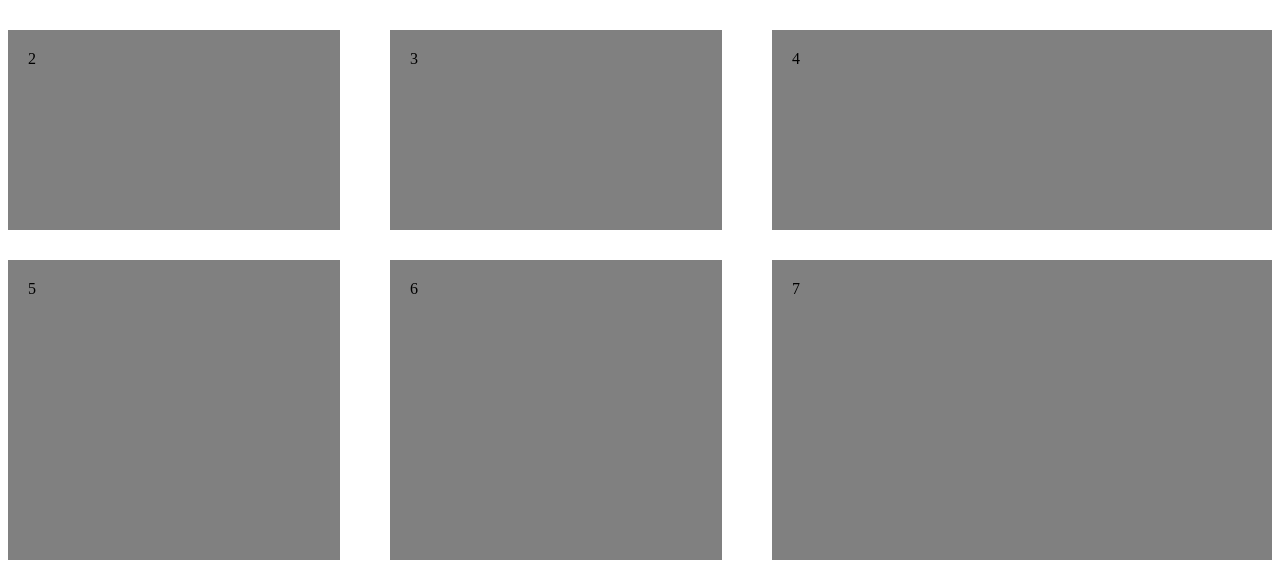
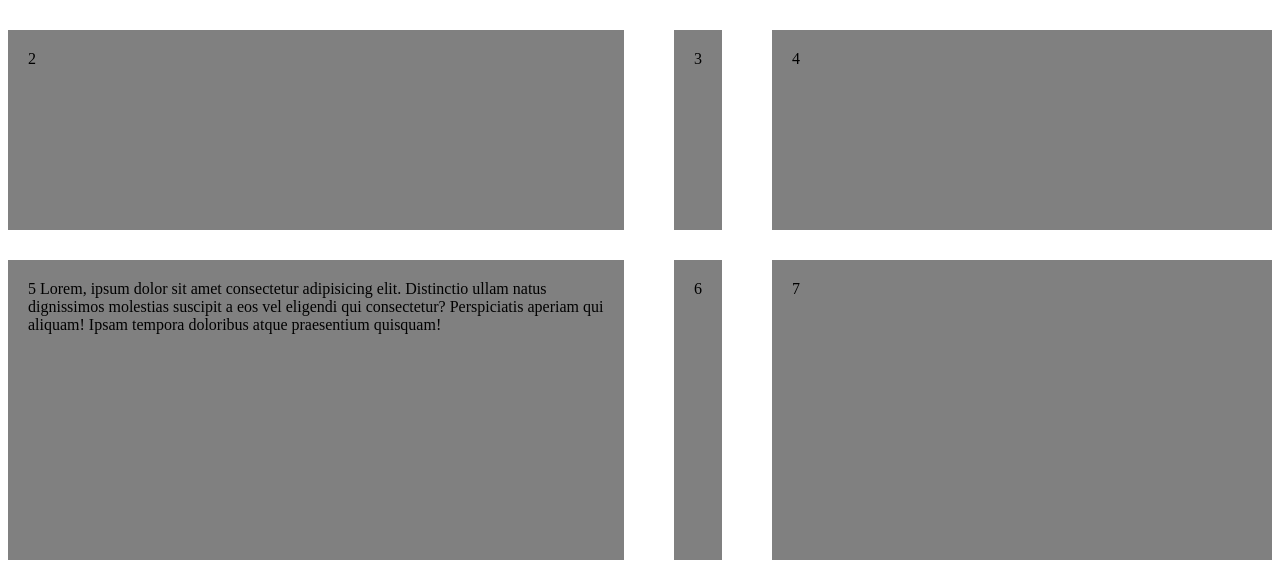
Before and after one commit to hustlekaba/class-3.26, a plain HTML site: page index.html in a window 1280 px wide. Shown: the part 166-753 px from the top of the page. Drawn offline with Linux system fonts and the light colour scheme.

Commit message:
my verion 2 and balise css grid

```diff
--- a/index.html
+++ b/index.html
@@ -17,7 +17,7 @@
         <div>2</div>
         <div>3</div>
         <div>4</div>
-        <div>5</div>
+        <div>5 Lorem, ipsum dolor sit amet consectetur adipisicing elit. Distinctio ullam natus dignissimos molestias suscipit a eos vel eligendi qui consectetur? Perspiciatis aperiam qui aliquam! Ipsam tempora doloribus atque praesentium quisquam!</div>
         <div>6</div>
         <div>7</div>
         <div>8</div>
```
